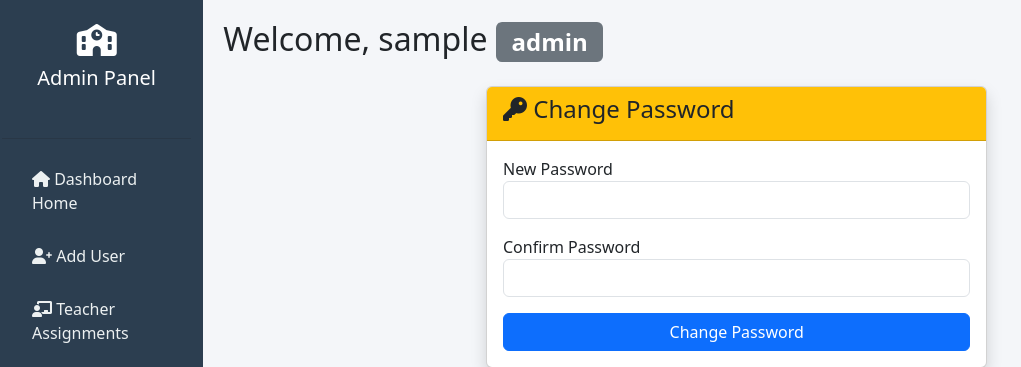
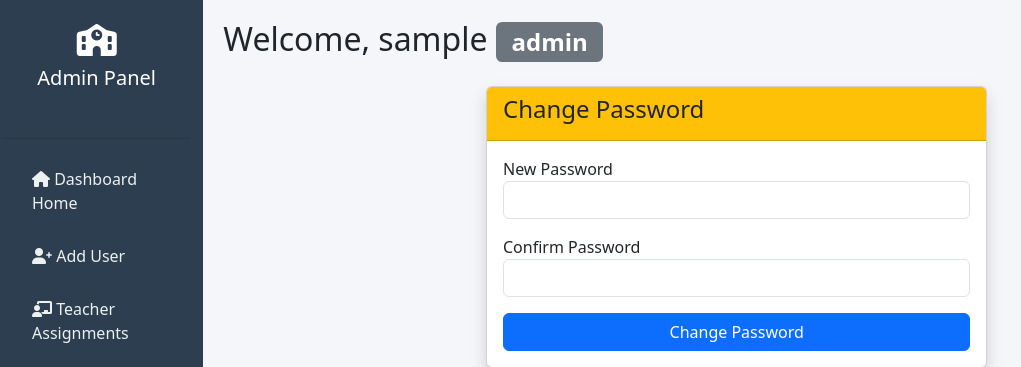
Before and after one commit to pelle-design/school-system, a Flask app: page /change_password in a window 1280 px wide. Shown: the top 367 px of the page, without its empty margins (10-1031 px from the left). Run offline with Flask 3, Linux system fonts and the light colour scheme; the visitor is signed in with stand-in values (Sample User, id 1); data that the repository does not hold is empty; some libraries are stand-ins or nearby versions.

Commit message:
Update change_password.html

```diff
--- a/templates/change_password.html
+++ b/templates/change_password.html
@@ -4,8 +4,8 @@
 <div class="row justify-content-center">
     <div class="col-md-6">
         <div class="card shadow">
-            <div class="card-header bg-warning text-dark">
-                <h4><i class="fas fa-key"></i> Change Password</h4>
+            <div class="card-header bg-warning">
+                <h4>Change Password</h4>
             </div>
             <div class="card-body">
                 <form method="POST">
```
